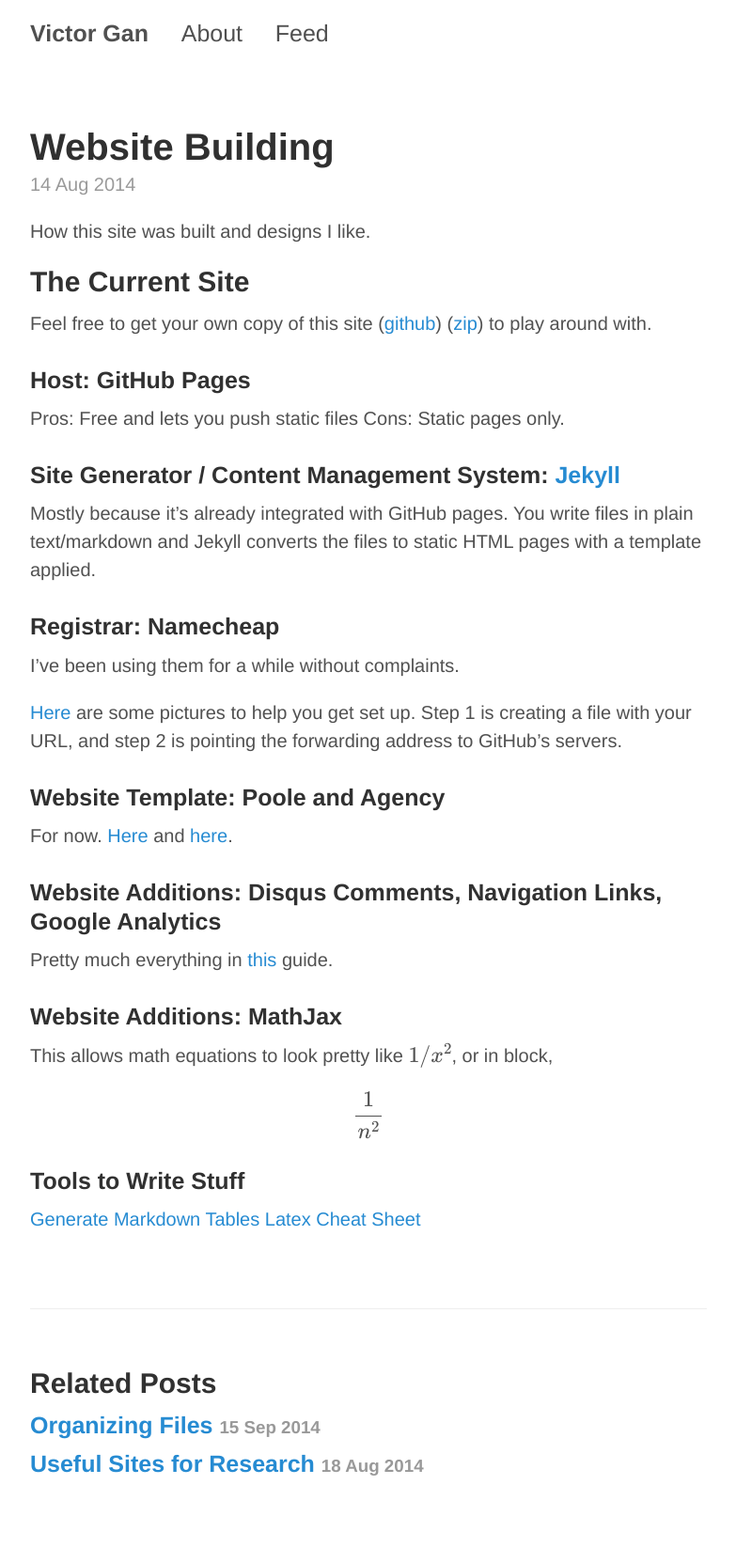
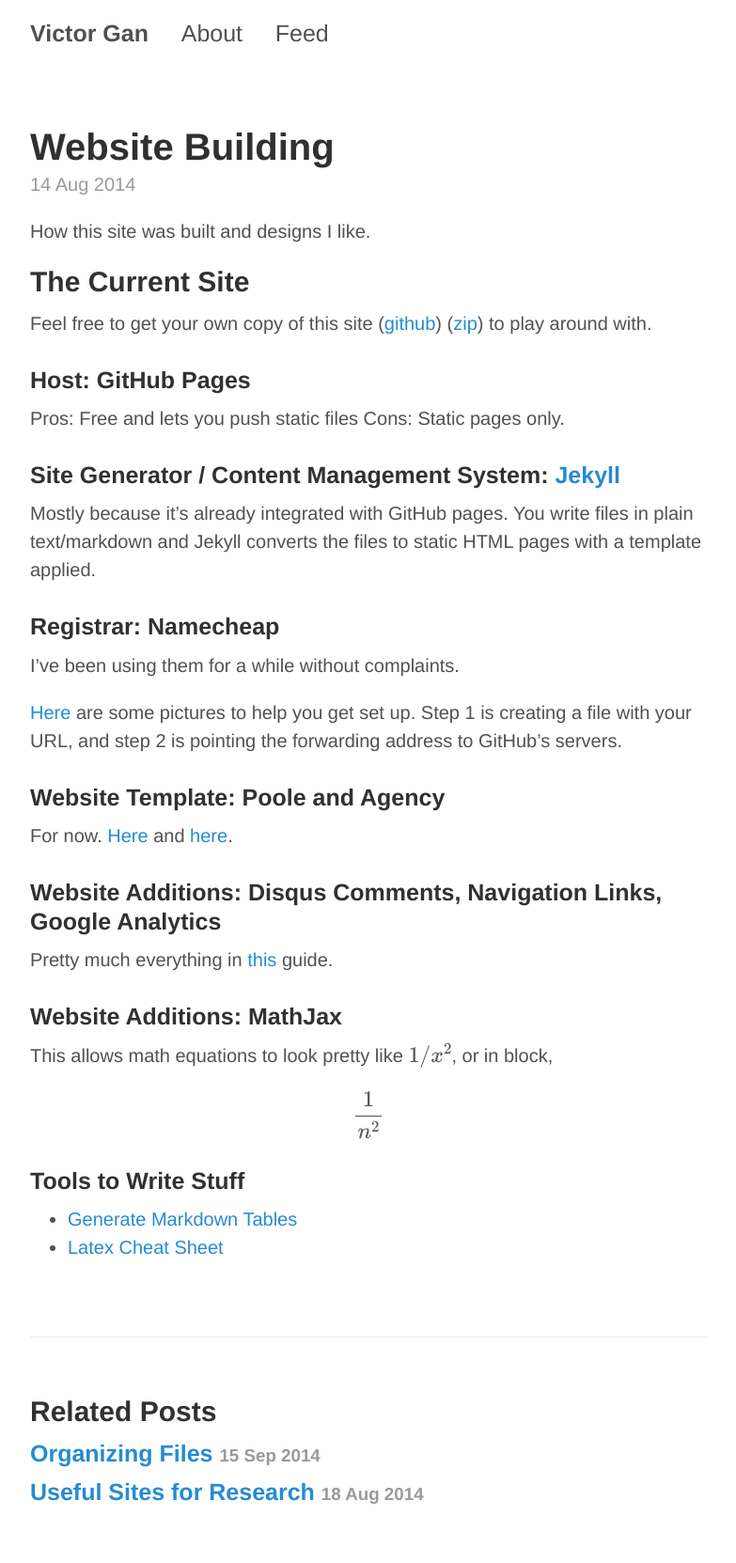
Before and after one commit to victorgan/victorgan.github.io, a Jekyll site: the page built from _posts/2014-08-14-website.md, in a window 1280 px wide. Shown: the whole page at 94% size, without its empty margins (248-1031 px from the left). Built offline with Jekyll 4.4.1, drawn with Linux system fonts in a browser that asks for light colours; formulas are drawn with MathJax 3; comment, search, counter and statistics services are not loaded; before the commit the page ends 1633 px from its top, so only the background shows below that.

```diff
--- a/_posts/2014-08-14-website.md
+++ b/_posts/2014-08-14-website.md
@@ -45,5 +45,5 @@ or in block, \\[ \frac{1}{n^{2}} \\]
 
 ### Tools to Write Stuff
 
-[Generate Markdown Tables](http://www.tablesgenerator.com/markdown_tables)
-[Latex Cheat Sheet](http://www.stdout.org/~winston/latex/latexsheet.pdf)
+- [Generate Markdown Tables](http://www.tablesgenerator.com/markdown_tables)
+- [Latex Cheat Sheet](http://www.stdout.org/~winston/latex/latexsheet.pdf)
```
